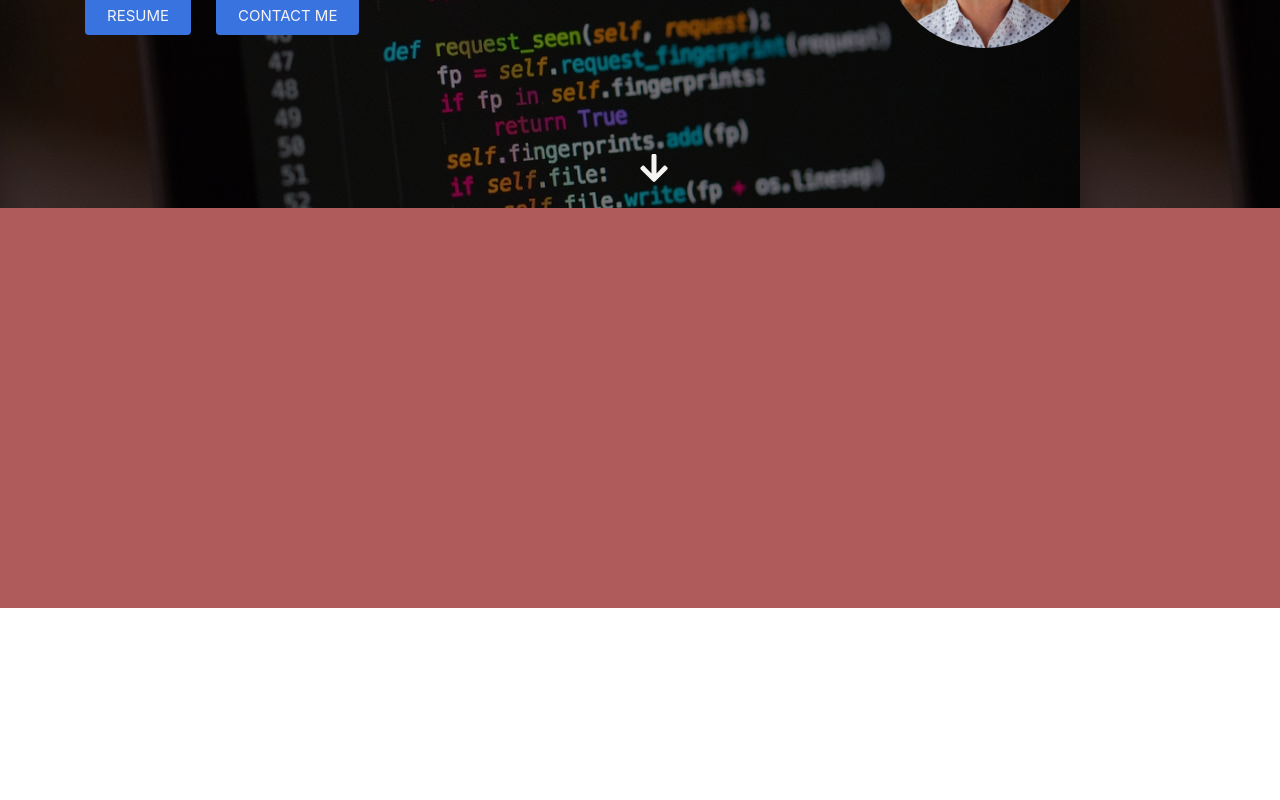
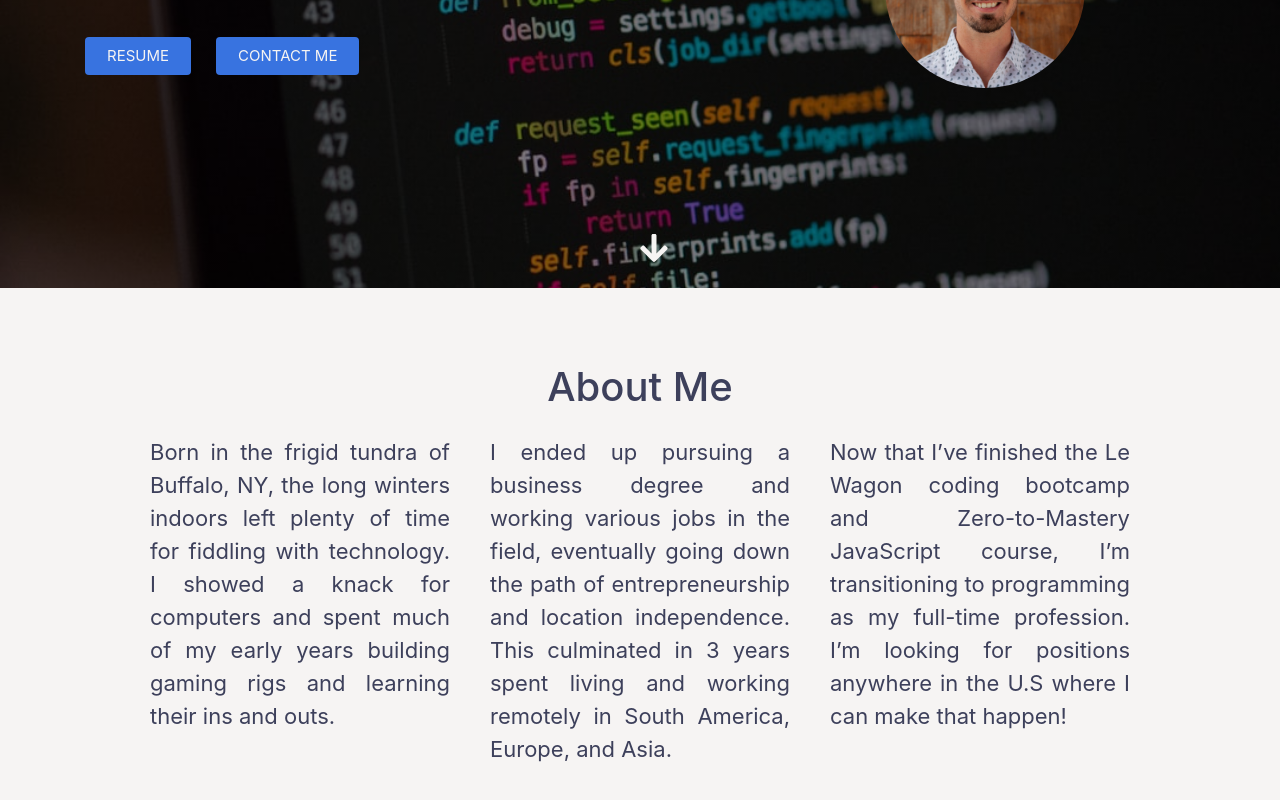
Before and after one commit to brandon-olin/PortfolioPage, a React (Create React App) app: page / in a window 1280 px wide. Shown: the part 392-1192 px from the top of the page. Before the commit the page ends 1000 px from the top, so only its background shows below. Built offline with nearby package versions, Linux system fonts and the light colour scheme.

Commit message:
About section added with header and individual paragraphs. Added fade-in functionality to stagger the different paragraphs fading in one after another. Content of the about me section is a bit sparse at the moment, will re-write later

```diff
--- a/src/App.js
+++ b/src/App.js
@@ -1,13 +1,14 @@
 import './styles/index.scss';
 import Header from './components/Header';
 import HeroSection from './components/HeroSection';
+import AboutSection from './components/AboutSection';
 
 function App() {
   return (
     <div className="App">
       <Header />
       <HeroSection />
-      <div className="content"></div>
+      <AboutSection />
     </div>
   );
 }
--- /dev/null
+++ b/src/component/FadeInSection.js
@@ -0,0 +1,26 @@
+import React, { useState, useRef, useEffect } from 'react';
+
+const FadeInSection = (props) => {
+    const [isVisible, setVisible] = useState(true);
+    const domRef = useRef();
+
+    useEffect(() => {
+        const observer = new IntersectionObserver(entries => {
+            setTimeout(() => {
+                entries.forEach(entry => setVisible(entry.isIntersecting));
+            }, props.delay)
+        });
+        observer.observe(domRef.current);
+        return () => observer.unobserve(domRef.current);
+    }, []);
+    return (
+      <div
+        className={`fade-in-section ${isVisible ? 'is-visible' : ''}`}
+        ref={domRef}
+      >
+        {props.children}
+      </div>
+    );
+  }
+
+export default FadeInSection;
--- /dev/null
+++ b/src/components/AboutSection.js
@@ -0,0 +1,23 @@
+import React from 'react';
+import FadeInSection from '../component/FadeInSection';
+
+const AboutSection = () => {
+    return (
+        <div className="about-container">
+            <h1 id="about-title">About Me</h1>
+            <div className="about-fade-in">
+                <FadeInSection delay={250}>
+                    <p className="about-text">Born in the frigid tundra of Buffalo, NY, the long winters indoors left plenty of time for fiddling with technology. I showed a knack for computers and spent much of my early years building gaming rigs and learning their ins and outs.</p>
+                </FadeInSection>
+                <FadeInSection delay={750}>
+                    <p className="about-text">I ended up pursuing a business degree and working various jobs in the field, eventually going down the path of entrepreneurship and location independence. This culminated in 3 years spent living and working remotely in South America, Europe, and Asia.</p>
+                </FadeInSection>
+                <FadeInSection delay={1250}>
+                    <p className="about-text">Now that I’ve finished the Le Wagon coding bootcamp and Zero-to-Mastery JavaScript course, I’m transitioning to programming as my full-time profession. I’m looking for positions anywhere in the U.S where I can make that happen!</p>
+                </FadeInSection>
+            </div>
+        </div>
+    );
+}
+
+export default AboutSection;
--- a/src/components/HeroSection.js
+++ b/src/components/HeroSection.js
@@ -1,35 +1,31 @@
-import React, { useState } from 'react';
+import React from 'react';
 import { FontAwesomeIcon } from '@fortawesome/react-fontawesome'
 import { faArrowDown } from '@fortawesome/free-solid-svg-icons'
+import FadeInSection from '../component/FadeInSection';
 import headshot from '../images/headshot.png';
 import Typed from 'react-typed';
 
 const HeroSection = () => {
-    // const options = {
-    //     strings: ["Hello there! I'm Brandon Olin", "Full-stack developer based in Denver, CO."],
-    // }
-
-    // const typed = new Typed('h1', )
     return (
         <div id="hero-container">
             <div className="container" id="hero-content-container">
                 <div>
                     <h1 id="hero-title">
                         <Typed
-                            strings={["Hello there! I'm Brandon Olin.<br>^1000Full-stack developer based in Denver."]}
+                            strings={["Hello there!^500 I'm Brandon Olin.^500 <br>Full-stack developer based in Denver."]}
                             typeSpeed={40}
                         />
                     </h1>
                     <div id="hero-buttons">
                         <a href="https://standardresume.co/r/_60ykSHwQVH_SwAZ0PTbo" id="resume-button">
-                            <button class="hero-button">RESUME</button>
+                            <button className="hero-button">RESUME</button>
                         </a>
                         <a href="mailto:dev@brandonolin.com" id="resume-button">
-                            <button class="hero-button">CONTACT ME</button>
+                            <button className="hero-button">CONTACT ME</button>
                         </a>
                     </div>
                 </div>
-                <img src={headshot} alt="" id="avatar-image" />
+                <img src={headshot} id="avatar-image" />
             </div>
             <div className="arrow bounce">
                 <FontAwesomeIcon className="fa fa-arrow-down fa-2x" icon={faArrowDown} />
--- /dev/null
+++ b/src/styles/about/about.scss
@@ -0,0 +1,24 @@
+.about-container {
+    background-color: $white;
+    width: 100%;
+    padding: 75px 150px 75px 150px;
+}
+
+#about-title {
+    color: $dk-blue;
+    text-align: center;
+    margin-bottom: 25px;
+}
+
+.about-fade-in {
+    width: 100%;
+    display: grid;
+    grid-template-columns: 1fr 1fr 1fr;
+    grid-gap: 40px;
+}
+
+.about-text {
+    color: $dk-blue;
+    font-size: 22px;
+    text-align: justify;
+}
--- a/src/styles/colors.scss
+++ b/src/styles/colors.scss
@@ -3,3 +3,4 @@ $green: #549F93;
 $red: #AF5B5B;
 $blue: #3873e0;
 $light-blue: #5386e4;
+$dk-blue: #3d405b;
--- /dev/null
+++ b/src/styles/fade-in/fade-in.scss
@@ -0,0 +1,11 @@
+.fade-in-section {
+    opacity: 0;
+    visibility: hidden;
+    transition: opacity 0.6s ease-out, transform 1.2s ease-out;
+    will-change: opacity, visibility;
+}
+.fade-in-section.is-visible {
+    opacity: 1;
+    transform: none;
+    visibility: visible;
+}
--- a/src/styles/hero/hero.scss
+++ b/src/styles/hero/hero.scss
@@ -1,8 +1,9 @@
 #hero-container {
     // background-color: $green;
     background: linear-gradient(rgba(0, 0, 0, 0.5), rgba(0, 0, 0, 0.5) ), url("../../images/code.jfif");
+    background-size: cover;
     padding-top: 10vh;
-    height: 75vh;
+    height: 85vh;
 }
 
 #hero-title {
@@ -11,7 +12,7 @@
 }
 
 #hero-content-container {
-    padding-top: 20vh;
+    padding-top: 25vh;
     display: flex;
     align-items: center;
 }
@@ -49,7 +50,7 @@
   color: $white;
   position: absolute;
   left: 50%;
-  bottom: 15%;
+  bottom: 5%;
 }
 .bounce {
   -moz-animation: bounce 2s infinite;
--- a/src/styles/index.scss
+++ b/src/styles/index.scss
@@ -9,9 +9,5 @@
 // Components
 @import 'header/header.scss';
 @import 'hero/hero.scss';
-
-.content {
-    background-color: $red;
-    width: 100%;
-    height: 400px;
-}
+@import 'about/about.scss';
+@import 'fade-in/fade-in.scss';
```
